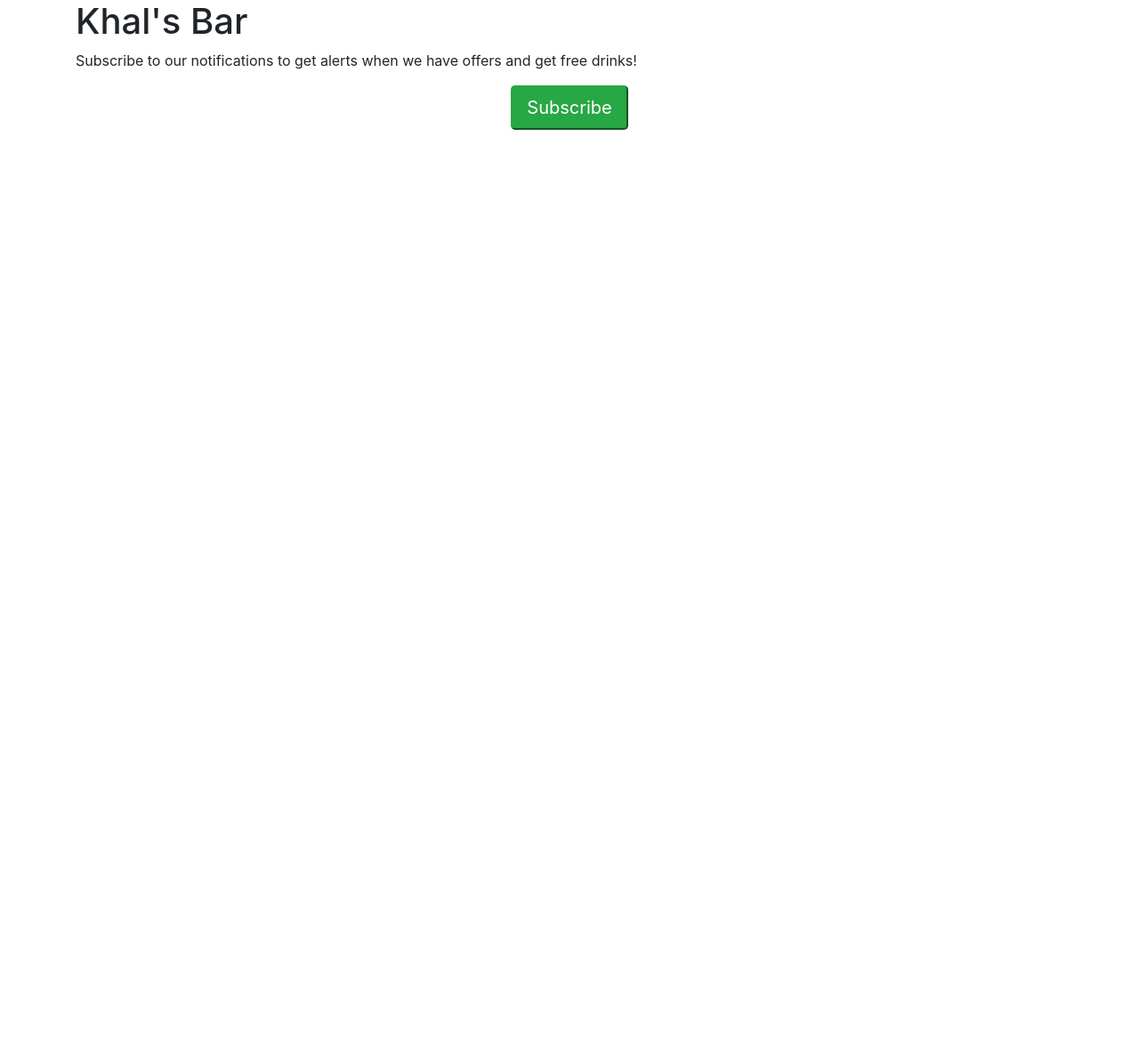
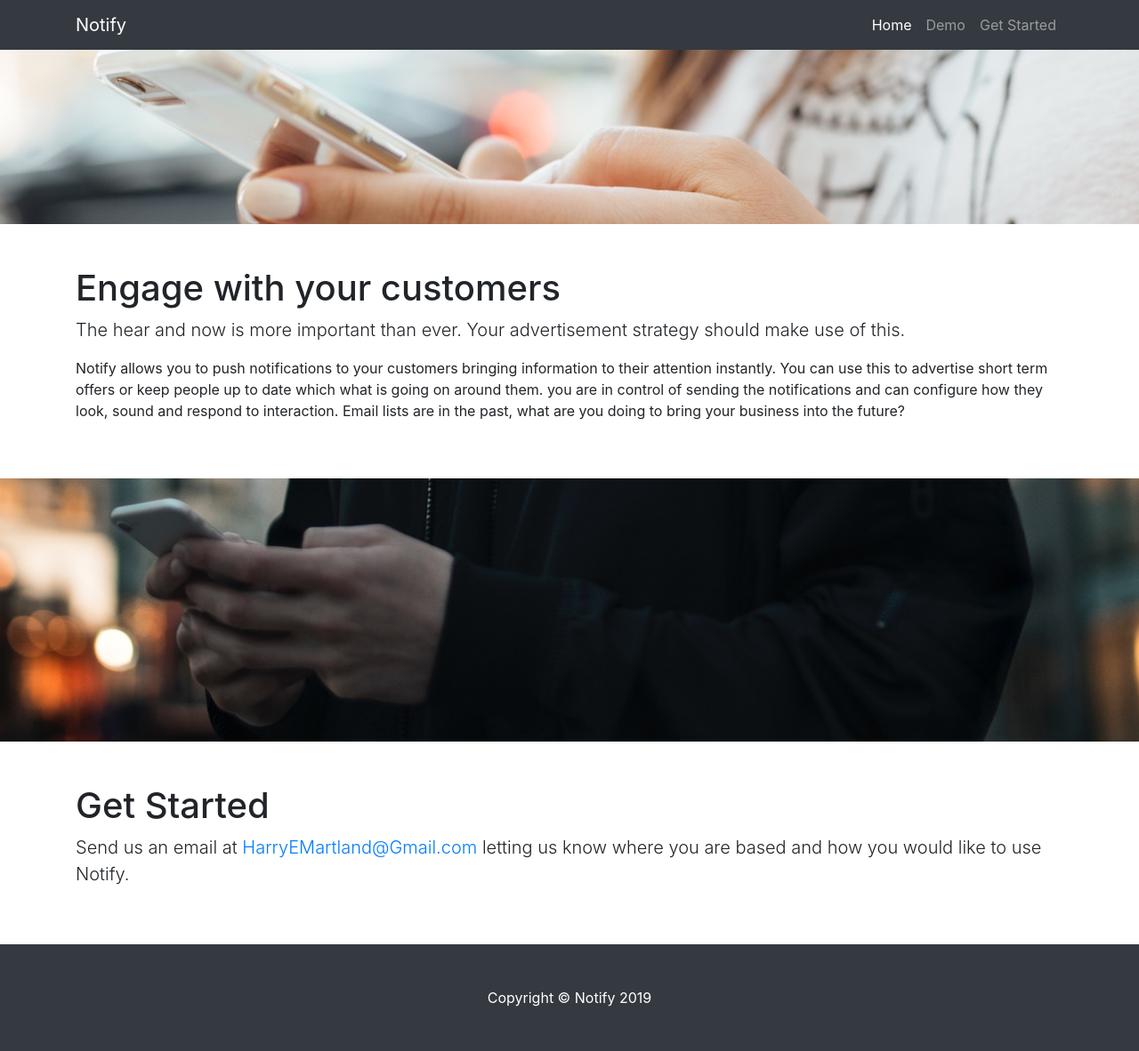
Before and after one commit to HarryEMartland/notifi, a plain HTML site: page index.html in a window 1280 px wide. Shown: the whole page at 89% size. Before the commit the page ends 800 px from the top, so only its background shows below. Drawn offline with nearby package versions, Linux system fonts and the light colour scheme; no server answers.

Commit message:
refactored and added home page

```diff
--- /dev/null
+++ b/css/full-width-pics.css
@@ -0,0 +1,16 @@
+/*!
+ * Start Bootstrap - Full Width Pics (https://startbootstrap.com/template-overviews/full-width-pics)
+ * Copyright 2013-2019 Start Bootstrap
+ * Licensed under MIT (https://github.com/BlackrockDigital/startbootstrap-full-width-pics/blob/master/LICENSE)
+ */
+body {
+  padding-top: 56px;
+}
+
+.bg-image-full {
+  background: no-repeat center center scroll;
+  -webkit-background-size: cover;
+  -moz-background-size: cover;
+  background-size: cover;
+  -o-background-size: cover;
+}
--- a/index.html
+++ b/index.html
@@ -1,49 +1,87 @@
 <!DOCTYPE html>
 <html lang="en">
 <head>
+
     <meta charset="utf-8">
     <meta name="viewport" content="width=device-width, initial-scale=1, shrink-to-fit=no">
-    <title>Notifi</title>
+    <meta name="description"
+          content="Your notification platform for bars and events helping you to connect with your customers">
+
+    <title>Notify</title>
     <link href="https://stackpath.bootstrapcdn.com/bootstrap/4.3.1/css/bootstrap.min.css"
           rel="stylesheet"
           integrity="sha384-ggOyR0iXCbMQv3Xipma34MD+dH/1fQ784/j6cY/iJTQUOhcWr7x9JvoRxT2MZw1T"
           crossorigin="anonymous">
-    <link rel="manifest" href="manifest.json">
+    <link href="css/full-width-pics.css" rel="stylesheet">
+    <link rel="manifest" href="/manifest.json">
 </head>
+
 <body>
-<div class="container">
-    <div class="row">
-        <div class="col">
-            <h1>Khal's Bar</h1>
+
+<nav class="navbar navbar-expand-lg navbar-dark bg-dark fixed-top">
+    <div class="container">
+        <a class="navbar-brand" href="#">Notify</a>
+        <button class="navbar-toggler" type="button" data-toggle="collapse"
+                data-target="#navbarResponsive" aria-controls="navbarResponsive"
+                aria-expanded="false" aria-label="Toggle navigation">
+            <span class="navbar-toggler-icon"></span>
+        </button>
+        <div class="collapse navbar-collapse" id="navbarResponsive">
+            <ul class="navbar-nav ml-auto">
+                <li class="nav-item active">
+                    <a class="nav-link" href="#">Home
+                        <span class="sr-only">(current)</span>
+                    </a>
+                </li>
+                <li class="nav-item">
+                    <a class="nav-link" target="_blank" href="/khal">Demo</a>
+                </li>
+                <li class="nav-item">
+                    <a class="nav-link" href="#get-started">Get Started</a>
+                </li>
+            </ul>
         </div>
     </div>
-    <div class="row">
-        <div class="col">
-            <p>Subscribe to our notifications to get alerts when we have offers and get free drinks!</p>
-        </div>
+</nav>
+
+<header class="py-5 bg-image-full" style="background-image: url('images/phon-in-hands.jpg');">
+    <div style="height: 100px;"></div>
+</header>
+
+<section class="py-5">
+    <div class="container">
+        <h1>Engage with your customers</h1>
+        <p class="lead">
+            The hear and now is more important than ever. Your advertisement strategy should make use of this.
+        </p>
+        <p>
+            Notify allows you to push notifications to your customers bringing information to their attention instantly.
+            You can use this to advertise short term offers or keep people up to date which what is going on around them.
+            you are in control of sending the notifications and can configure how they look, sound and respond to interaction.
+            Email lists are in the past, what are you doing to bring your business into the future?
+        </p>
     </div>
-    <div class="row">
-        <div class="col text-center">
-            <button class="subscribe-btn btn-lg btn-success">Subscribe</button>
-        </div>
+</section>
+
+<section class="py-5 bg-image-full" style="background-image: url('images/phone-outside.jpg');">
+    <div style="height: 200px;"></div>
+</section>
+
+<section class="py-5">
+    <div class="container">
+        <h1 id="get-started">Get Started</h1>
+        <p class="lead">
+            Send us an email at <a href="mailto:HarryEMartland@Gmail.com">HarryEMartland@Gmail.com</a> letting us know where you are based and how you would like to use Notify.
+        </p>
     </div>
-</div>
+</section>
+
+<footer class="py-5 bg-dark">
+    <div class="container">
+        <p class="m-0 text-center text-white">Copyright &copy; Notify 2019</p>
+    </div>
+</footer>
+
 </body>
-<script src="https://cdnjs.cloudflare.com/ajax/libs/jquery/3.4.1/jquery.min.js"></script>
-<script src="https://www.gstatic.com/firebasejs/6.2.2/firebase-app.js"></script>
-<script src="https://www.gstatic.com/firebasejs/6.2.2/firebase-messaging.js"></script>
-<script>
-    var firebaseConfig = {
-        apiKey: "AIzaSyAsAV74EJBUpt4-0-tsHaPBXLI6MdRE8wY",
-        authDomain: "notify-aa789.firebaseapp.com",
-        databaseURL: "https://notify-aa789.firebaseio.com",
-        projectId: "notify-aa789",
-        storageBucket: "",
-        messagingSenderId: "662214436703",
-        appId: "1:662214436703:web:df5d212c1c580ee9"
-    };
-    firebase.initializeApp(firebaseConfig);
-</script>
-<script type="text/javascript" src="app.js"></script>
-<script type="text/javascript" src="serviceWorker.js"></script>
+
 </html>
--- a/app.js
+++ b/js/app.js
@@ -1,3 +1,16 @@
+var firebaseConfig = {
+    apiKey: "AIzaSyAsAV74EJBUpt4-0-tsHaPBXLI6MdRE8wY",
+    authDomain: "notify-aa789.firebaseapp.com",
+    databaseURL: "https://notify-aa789.firebaseio.com",
+    projectId: "notify-aa789",
+    storageBucket: "",
+    messagingSenderId: "662214436703",
+    appId: "1:662214436703:web:df5d212c1c580ee9"
+};
+firebase.initializeApp(firebaseConfig);
+
+
+
 function sendTokenToServer(token) {
     fetch('https://shgv1q2kuk.execute-api.eu-west-1.amazonaws.com/prod/topic',
         {method:"POST", body:JSON.stringify({
@@ -81,7 +94,7 @@ $(function () {
 });
 
 if ('serviceWorker' in navigator) {
-    registerValidSW('/serviceWorker.js', {});
+    registerValidSW('/js/serviceWorker.js', {});
 }
 
 function registerValidSW(swUrl, config) {
```
Also changed, not shown: khal/index.html (added, +37 -0 lines), images/phon-in-hands.jpg (added), images/phone-outside.jpg (added), js/serviceWorker.js (renamed from serviceWorker.js).
